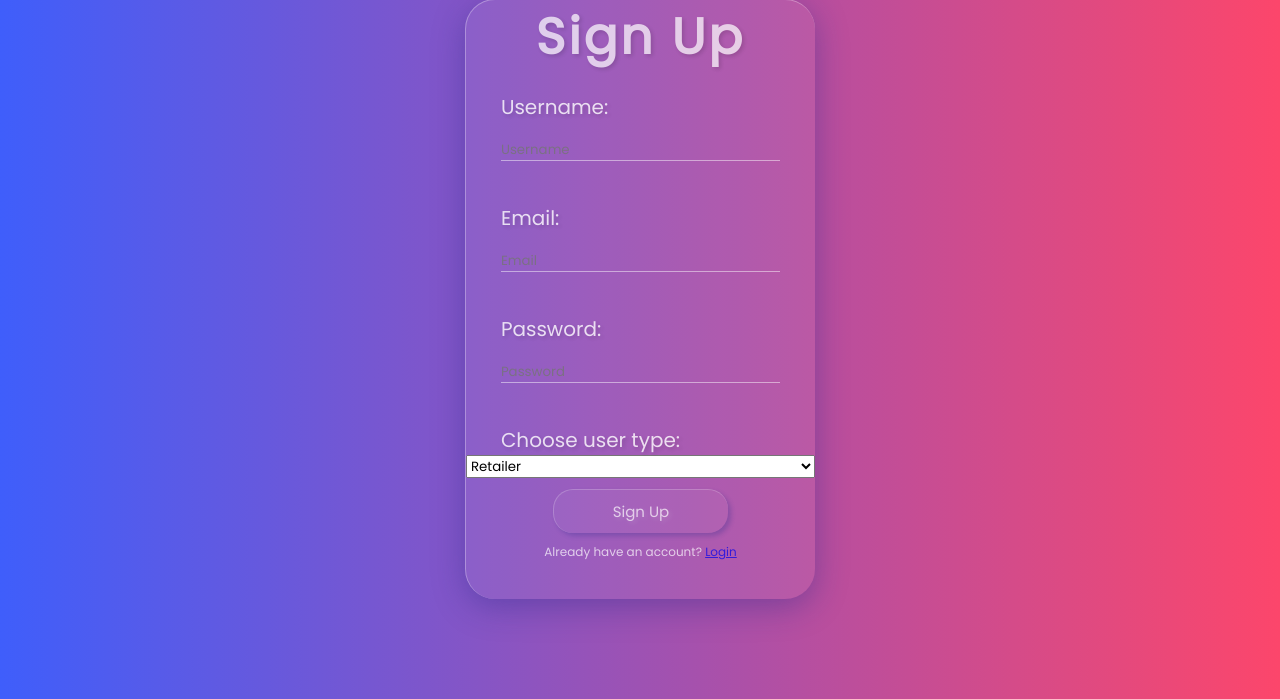
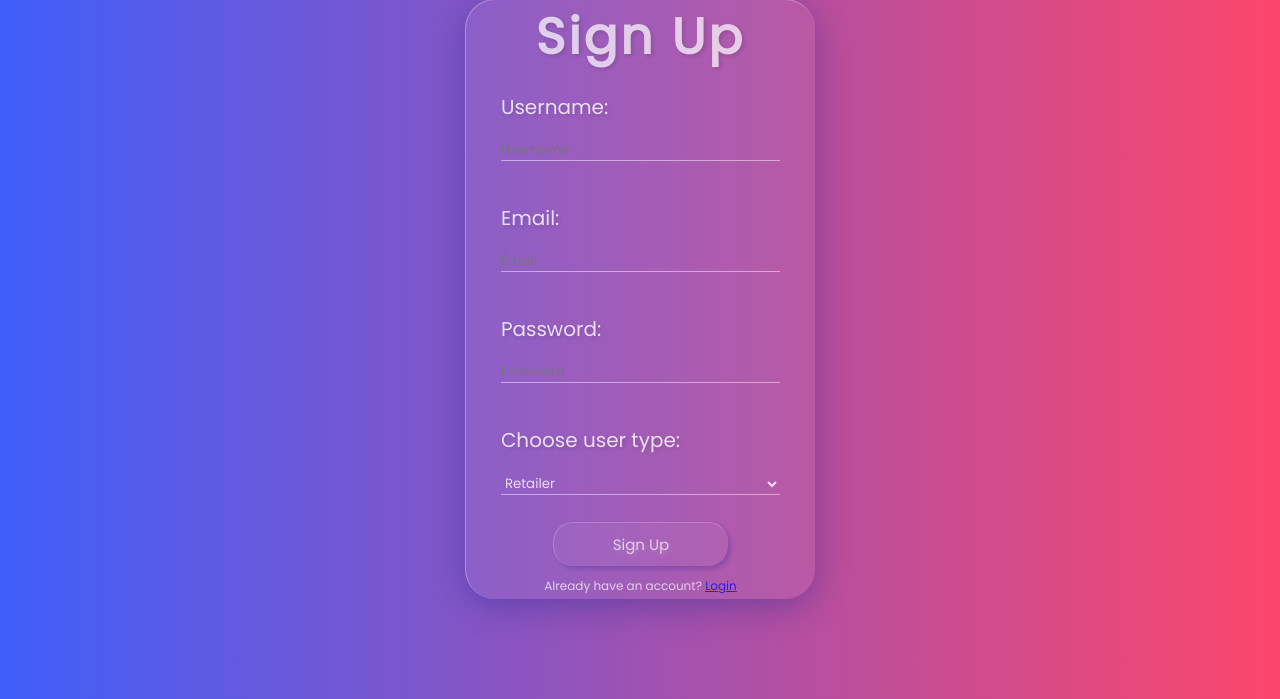
Before and after one commit to Meena-Ramalingam/Techness, a PHP site: page /signup.html in a window 1280 px wide. Shown: the part 101-800 px from the top of the page. Run offline with PHP 8.4, Linux system fonts and the light colour scheme.

Commit message:
Update style.css

```diff
--- a/templates/style.css
+++ b/templates/style.css
@@ -78,6 +78,17 @@
     border-top: 1px solid rgba(255,255,255,.3);
 }
 
+select{
+    width: 80%;
+    margin: 5% auto;
+    margin-bottom: 5%;
+    border: none;
+    outline: none;
+    background: transparent;
+    color: white;
+    border-bottom: 1px solid rgba(255,255,255,0.6);
+    opacity: .8;
+}
 p{
     font-size: 12px;
     text-align: center;
```
